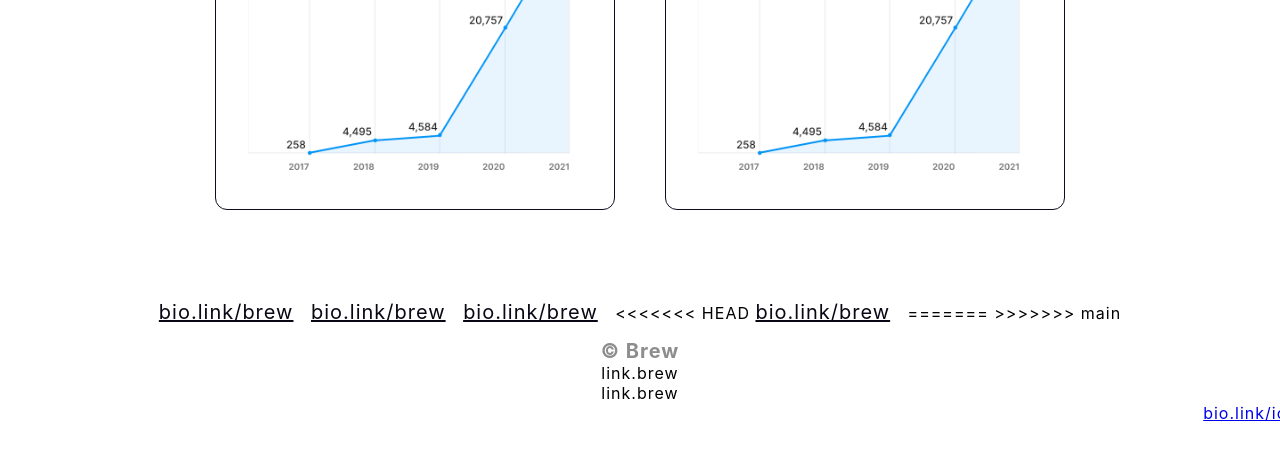
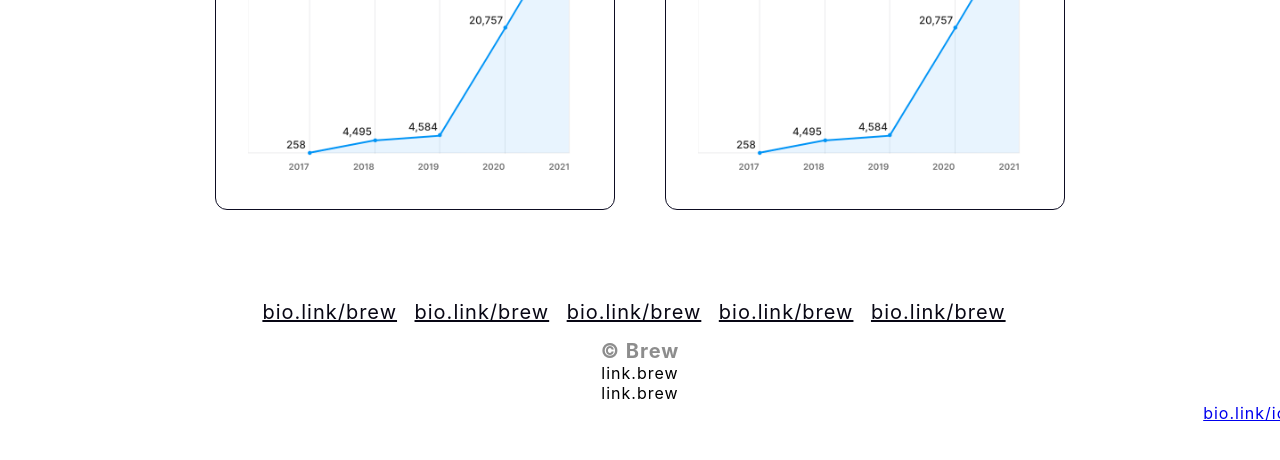
Before and after one commit to sujinnyan/Assignment, a plain HTML site: page index.html in a window 1280 px wide. Shown: the part 1389-1849 px from the top of the page. Drawn offline with Linux system fonts and the light colour scheme.

Commit message:
add code

```diff
--- a/index.html
+++ b/index.html
@@ -121,10 +121,8 @@
                     <a href="#">bio.link/brew</a>
                      <a href="#">bio.link/brew</a>
                      <a href="#">bio.link/brew</a>
-<<<<<<< HEAD
                      <a href="#">bio.link/brew</a>
-=======
->>>>>>> main
+                     <a href="#">bio.link/brew</a>
                     </div>
 
                 <div class="wrapper3-content">© Brew
```
